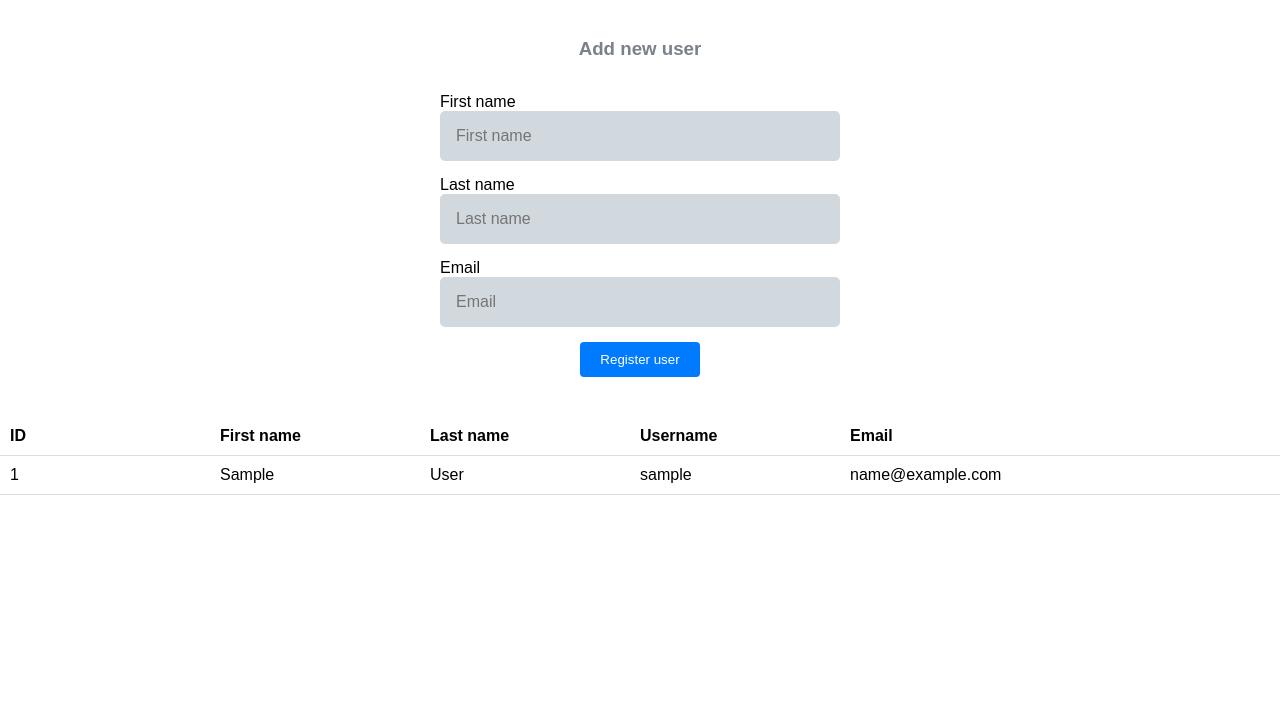
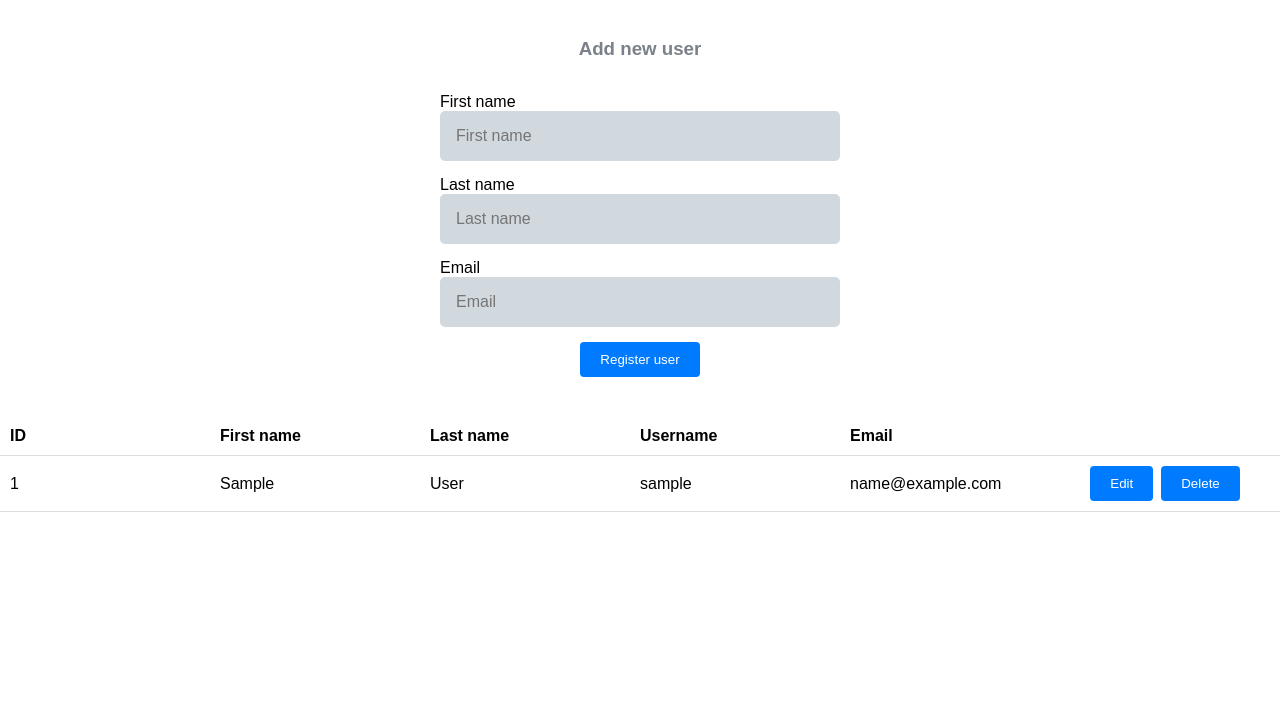
Before and after one commit to developer980/control-server, a Django app: page /c-admin/dashboard/ in a window 1280 px wide. Shown: the part 101-812 px from the top of the page. Run offline with Django 5.2, Linux system fonts and the light colour scheme; tables that the repository leaves empty hold one stand-in row (values such as "Sample post").

Commit message:
added edit | delete buttons for users in admin dashboard

```diff
--- a/templates/admin_dashboard.html
+++ b/templates/admin_dashboard.html
@@ -63,6 +63,10 @@
         <div>{{ user.last_name }}</div>
         <div>{{ user.username }}</div>
         <div>{{ user.email }}</div>
+        <div class="flex-row flex-row-center gap-8">
+          <button class="button-primary">Edit</button
+          ><button class="button-primary">Delete</button>
+        </div>
       </div>
       {% endfor %}{% endblock %}
     </div>
```
